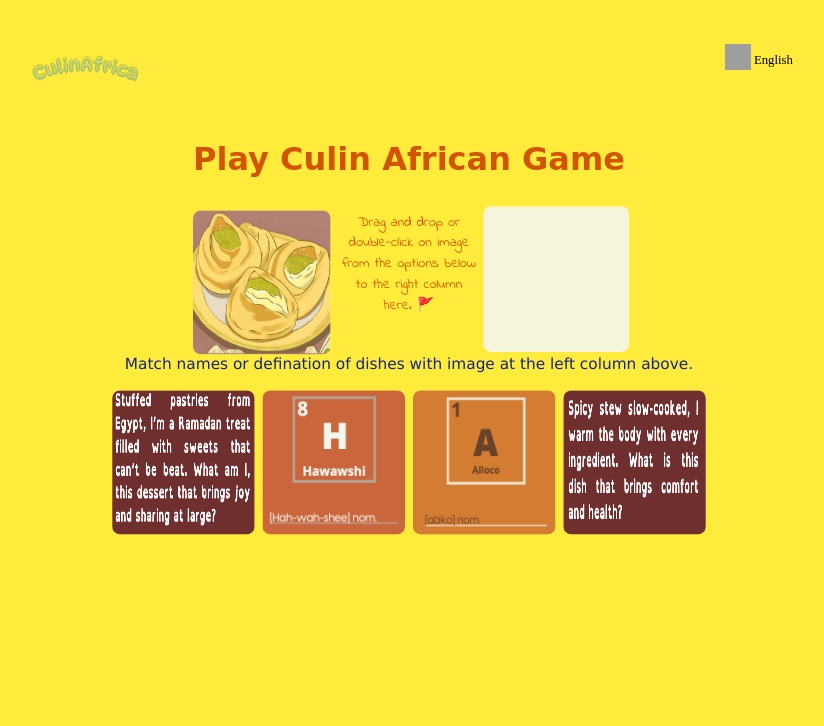
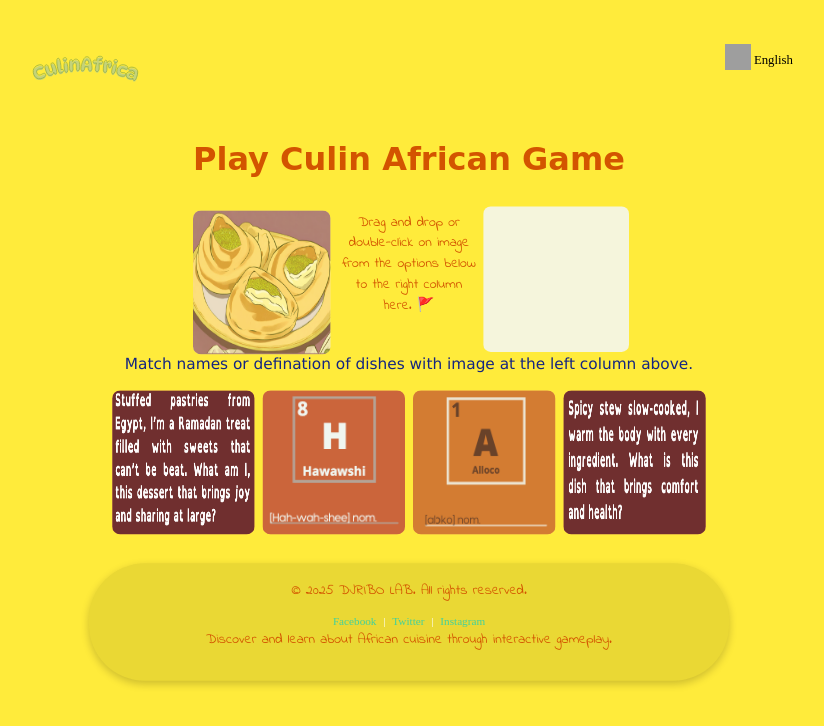
Before and after one commit to CULINAFRICA/MVP, a plain HTML site: page index.html in a window 1280 px wide. Shown: the whole page, without its empty margins (231-1055 px from the left). Drawn offline with Linux system fonts and the light colour scheme; grey boxes are pictures that could not be loaded.

Commit message:
update footer

```diff
--- a/index.html
+++ b/index.html
@@ -81,5 +81,18 @@
 
     <script type="module" src="index.js"></script>
     <script type="text/javascript" src="index2.js"></script>
+    <footer>
+        <div class="footer-container">
+            <p>&copy; 2025 DJRIBO LAB. All rights reserved.</p>
+            <div class="social-links">
+                <a href="https://facebook.com" target="_blank">Facebook</a> |
+                <a href="https://twitter.com" target="_blank">Twitter</a> |
+                <a href="https://instagram.com" target="_blank">Instagram</a>
+            </div>
+            <p>Discover and learn about African cuisine through interactive gameplay.</p>
+        </div>
+    </footer>
+
+
 </body>
 </html>
--- a/styles.css
+++ b/styles.css
@@ -251,7 +251,7 @@ p {
 
 .drag{
     /* background-color: beige; */
-    border: 0px;
+    border: 20px;
     padding:2px;
 }
 
@@ -337,3 +337,38 @@ img:hover {
  .zoom:hover {
     transform: scale(1.5); /* (150% zoom - Note: if the zoom is too large, it will go outside of the viewport) */
 }
+
+footer {
+	background-color: #ffeb3b;
+    color: white;
+    text-align: center;
+    padding: 15px 0;
+    font-size: 14px;
+    margin-top: 20px;
+    width: 100%;
+    position: relative;
+    bottom: 0;
+    left: 0;
+    z-index: 1000;
+
+}
+
+.footer-container {
+    max-width: 800px;
+    margin: auto;
+	background-color: hsl(54, 81%, 56%);
+    padding: 20px;
+    text-align: center;
+    border-radius: 70px;
+    box-shadow: 0px 4px 10px rgba(0, 0, 0, 0.2);
+}
+
+.social-links a {
+    color: #41d19c;
+    text-decoration: none;
+    margin: 0 5px;
+}
+
+.social-links a:hover {
+    text-decoration: underline;
+}
```
